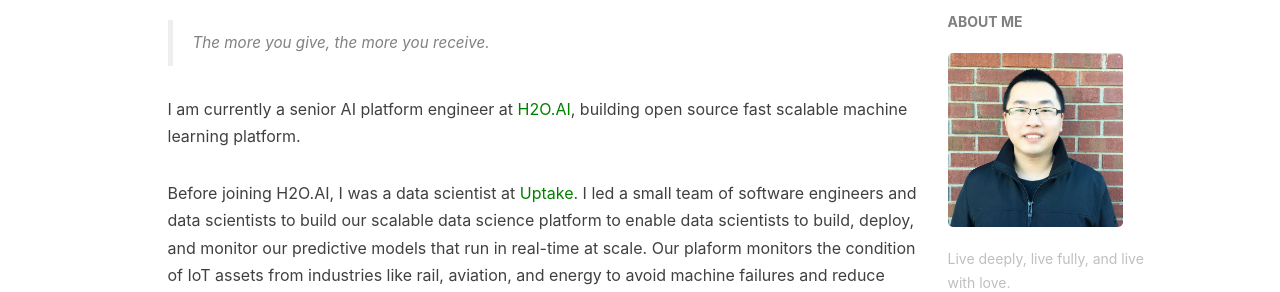
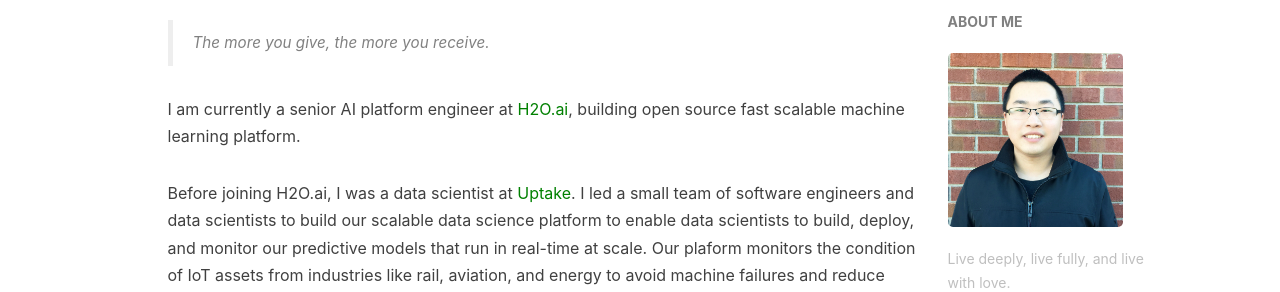
Before and after one commit to terrytangyuan/terrytangyuan.github.com, a Jekyll site: the page built from about.html, in a window 1280 px wide. Shown: the part 465-757 px from the top of the page. Built offline with Jekyll 4.4.1, drawn with Linux system fonts in a browser that asks for light colours; nearby versions of some CDN libraries; comment, search, counter and statistics services are not loaded.

Commit message:
Update about.html

```diff
--- a/about.html
+++ b/about.html
@@ -19,10 +19,10 @@ header-img: "img/about-bg.jpg"
     </blockquote>
 
     <p>
-        I am currently a senior AI platform engineer at <a href="https://www.h2o.ai/" style="color:green;">H2O.AI</a>, building open source fast scalable machine learning platform.
+        I am currently a senior AI platform engineer at <a href="https://www.h2o.ai/" style="color:green;">H2O.ai</a>, building open source fast scalable machine learning platform.
     </p>
 
-    <p> Before joining H2O.AI, I was a data scientist at <a href="http://uptake.com" style="color:green;">Uptake</a>. I led a small team of software engineers and data scientists to build our scalable data science platform to enable data scientists to build, deploy, and monitor our predictive models that run in real-time at scale. Our plaform monitors the condition of IoT assets from industries like rail, aviation, and energy to avoid machine failures and reduce downtime.</p>
+    <p> Before joining H2O.ai, I was a data scientist at <a href="http://uptake.com" style="color:green;">Uptake</a>. I led a small team of software engineers and data scientists to build our scalable data science platform to enable data scientists to build, deploy, and monitor our predictive models that run in real-time at scale. Our plaform monitors the condition of IoT assets from industries like rail, aviation, and energy to avoid machine failures and reduce downtime.</p>
 
     <p>Meanwhile, I am an active contributor to numerous popular open-source softwares, including TensorFlow, XGBoost, etc. Please check out my <a href="http://terrytangyuan.github.io/projects/" style="color:green";>projects page</a> and <a href="http://github.com/terrytangyuan/" style="color:green";>Github page</a> for more information. I am also an award-winning author of best-selling book <a href="../2017/02/12/tensorflow-in-practice-book-chinese/" style="color:green;"><i>TensorFlow in Practice </i> </a> which is the first book teaching TensorFlow in Chinese and has becoming training material for many companies and research labs in China.
     </p>
@@ -41,9 +41,9 @@ header-img: "img/about-bg.jpg"
         给予越多，收获更多。
     </blockquote>
 
-    <p>目前我是<a href="https://www.h2o.ai/" style="color:green;"> H2O.AI </a>的一名高级AI平台工程师。主要建立可扩展开源机器学习平台。</p>
+    <p>目前我是<a href="https://www.h2o.ai/" style="color:green;"> H2O.ai </a>的一名高级AI平台工程师。主要建立可扩展开源机器学习平台。</p>
 
-    <p>在加入 H2O.AI 之前，我在<a href="http://uptake.com" style="color:green;"> Uptake </a>带领软件工程师和数据科学家团队建立可扩展数据科学平台，从而使数据科学家们能更快更好地建立，部署，和监控我们大规模的实时预测模型。我们的平台主要用来监控大型工业领域机械的健康状况，比如铁路、航空以及能源行业，以便更好的预测机械故障和避免停机现象。</p>
+    <p>在加入 H2O.ai 之前，我在<a href="http://uptake.com" style="color:green;"> Uptake </a>带领软件工程师和数据科学家团队建立可扩展数据科学平台，从而使数据科学家们能更快更好地建立，部署，和监控我们大规模的实时预测模型。我们的平台主要用来监控大型工业领域机械的健康状况，比如铁路、航空以及能源行业，以便更好的预测机械故障和避免停机现象。</p>
 
     <p>与此同时，我一直积极参与开源软件的开发，包括 TensorFlow、XGBoost、MXNet等。请点击<a href="http://terrytangyuan.github.io/projects/" style="color:green";> Projects页面</a>和<a href="http://github.com/terrytangyuan/" style="color:green";> Github页面</a>了解更多相关内容。我也是畅销书<a href="../2017/02/12/tensorflow-in-practice-book-chinese/" style="color:green;"><i> TensorFlow实战</i> </a>的作者，并获得优秀作者的称号。这本书是第一本教 TensorFlow 的中文书，已成为许多中国公司和研究机构的教导材料的首选。</p>
 
```
